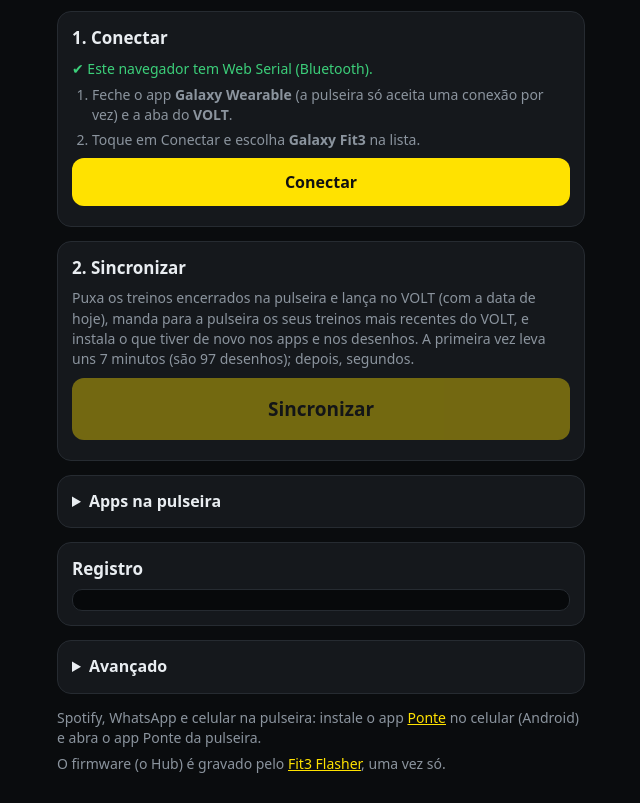
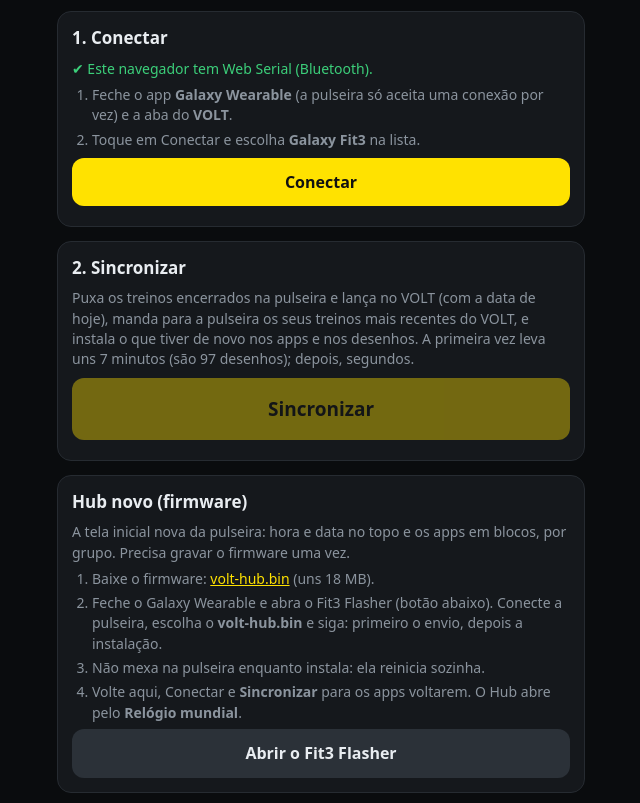
Before and after one commit to lexvndre/lek, a plain HTML site: page fit3/index.html in a window 1280 px wide. Shown: the part 149-952 px from the top of the page, without its empty margins (319-959 px from the left). Drawn offline with Linux system fonts and the light colour scheme.

Commit message:
fit3: Hub novo section on the band page
Co-Authored-By: Claude Opus 5.5 <noreply@anthropic.com>
Claude-Session: https://claude.ai/code/session_01RTqANSprnL8ySjwRDu2nkU

```diff
--- a/fit3/index.html
+++ b/fit3/index.html
@@ -49,6 +49,18 @@
     <button id="big" class="main" disabled>Sincronizar</button>
     <progress id="prog" value="0" max="1" hidden></progress>
     <p id="sum" class="mut"></p>
+  </section>
+
+  <section>
+    <h2>Hub novo (firmware)</h2>
+    <p class="mut">A tela inicial nova da pulseira: hora e data no topo e os apps em blocos, por grupo. Precisa gravar o firmware uma vez.</p>
+    <ol class="mut">
+      <li>Baixe o firmware: <a id="hubBin" href="https://github.com/lexvndre/lexvndre-port/releases/download/fit3-20261114-52/volt-hub.bin" style="color:var(--volt)">volt-hub.bin</a> (uns 18 MB).</li>
+      <li>Feche o Galaxy Wearable e abra o Fit3 Flasher (botão abaixo). Conecte a pulseira, escolha o <b>volt-hub.bin</b> e siga: primeiro o envio, depois a instalação.</li>
+      <li>Não mexa na pulseira enquanto instala: ela reinicia sozinha.</li>
+      <li>Volte aqui, Conectar e <b>Sincronizar</b> para os apps voltarem. O Hub abre pelo <b>Relógio mundial</b>.</li>
+    </ol>
+    <a class="btn" href="https://yuriyurin.github.io/fit3-flasher/" style="display:block;text-align:center;padding:13px;border-radius:12px;background:#2b3138;color:var(--tx);text-decoration:none;font-weight:600">Abrir o Fit3 Flasher</a>
   </section>
 
   <section>
```
